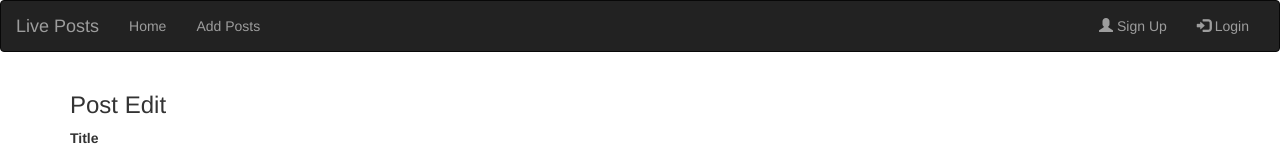
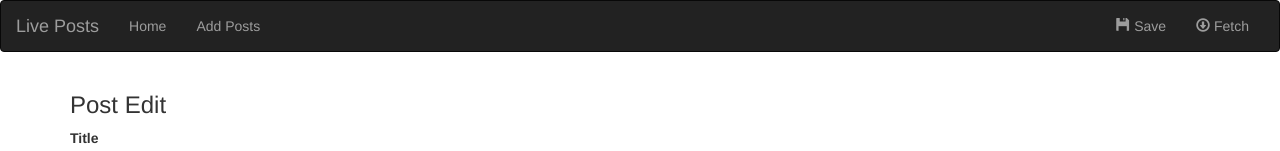
Before and after one commit to Aljamil1113/Angular, an Angular app in the folder live-posts/: page /post-edit/1 in a window 1280 px wide. Shown: the top 151 px of the page. Built offline with nearby package versions, Linux system fonts and the light colour scheme.

Commit message:
BackEnd Service

```diff
--- a/live-posts/src/app/header/header.component.html
+++ b/live-posts/src/app/header/header.component.html
@@ -16,8 +16,12 @@
             <li ><a routerLink="/post-add">Add Posts</a></li>
           </ul>
         <ul class="nav navbar-nav navbar-right">
-          <li><a routerLink="/auth"><span class="glyphicon glyphicon-user"></span> Sign Up</a></li>
-          <li><a routerLink="/auth"><span class="glyphicon glyphicon-log-in"></span> Login</a></li>
+          <li>
+            <a routerLink="/auth"><span class="glyphicon glyphicon-floppy-disk"></span> Save</a>
+          </li>
+          <li>
+            <a routerLink="/auth"><span class="glyphicon glyphicon-download"></span> Fetch</a>
+          </li>
         </ul>
       </div>
     </div>
```
Also changed, not shown: live-posts/src/app/back-end.service.ts (added, +16 -0 lines).
